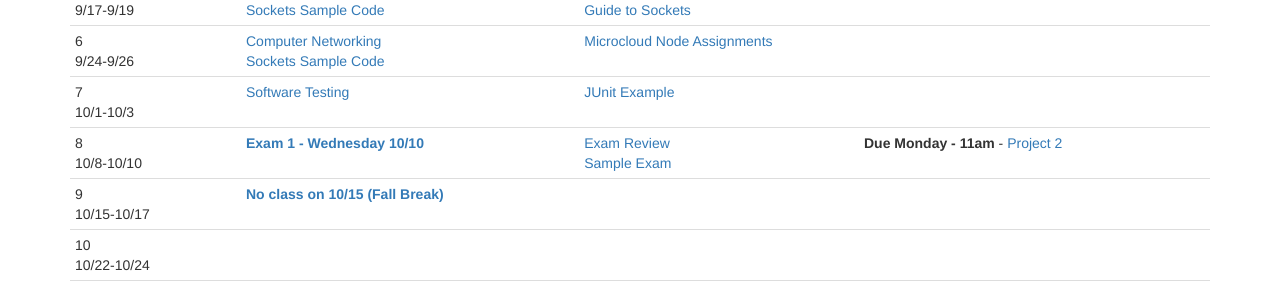
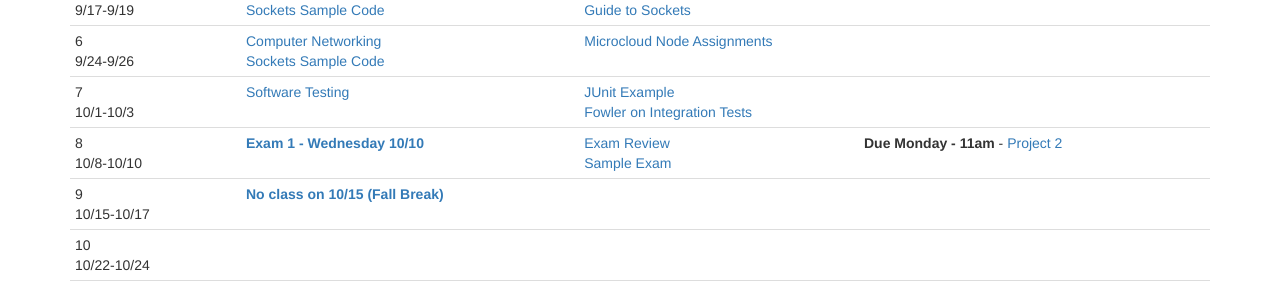
Before and after one commit to CS601-F18/cs601-f18.github.io, a Jekyll site: the page built from schedule.html, in a window 1280 px wide and 1277 px high. Shown: the part 600-888 px from the top of the window. Built offline with Jekyll 4.4.1, drawn with Linux system fonts in a browser that asks for light colours.

Commit message:
add fowler link

```diff
--- a/schedule.html
+++ b/schedule.html
@@ -108,6 +108,7 @@ title: Schedule
 			</td>
 			<td>
 				<a href="https://github.com/CS601-F18/code-examples/tree/master/Testing">JUnit Example</a><br/>
+				<a href="https://martinfowler.com/bliki/IntegrationTest.html">Fowler on Integration Tests</a><br/>
 			</td>
 			<td></td>
 		</tr>
```
